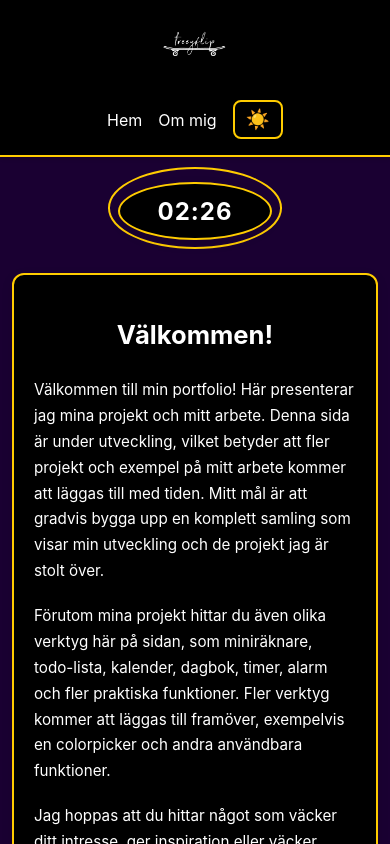
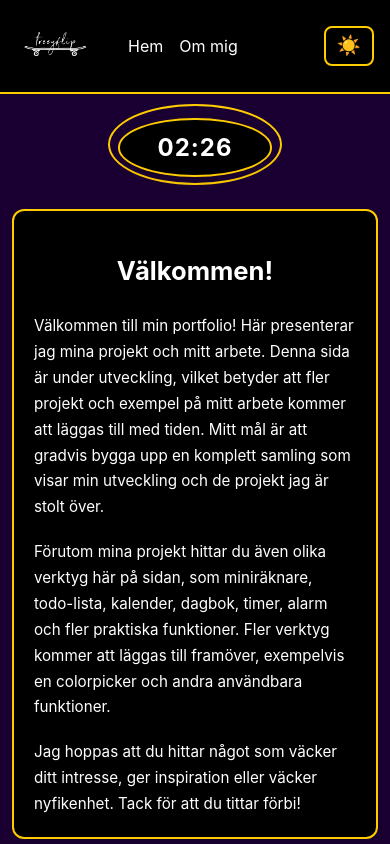
Before and after one commit to rikard95/portfolio, an Angular app: page / in a window 390 px wide. Built offline with nearby package versions, Linux system fonts and the light colour scheme.

Commit message:
Move logo to navbar left side and maintain sticky positioning
Co-authored-by: rikard95 <160187808+rikard95@users.noreply.github.com>

```diff
--- a/src/app/layout/header/header.css
+++ b/src/app/layout/header/header.css
@@ -1,6 +1,6 @@
 header {
   display: flex;
-  justify-content: space-evenly;
+  justify-content: center;
   align-items: center;
   padding: 1rem 2rem;
   background-color: #000000;
@@ -14,6 +14,7 @@ header {
 
 .logo{
   cursor: pointer;
+  margin-right: auto;
 }
 
 header .logo {
@@ -25,6 +26,8 @@ header .logo {
 header nav {
   display: flex;
   gap: 1.5rem;
+  align-items: center;
+  width: 100%;
 }
 
 header nav a {
@@ -71,21 +74,18 @@ header .logo img {
 
 @media (max-width: 768px) {
   header {
-    flex-direction: column;
-    gap: 1rem;
     padding: 1rem;
-  }
-
-  header .logo {
-    margin-bottom: 0.5rem;
   }
 
   header nav {
     flex-wrap: wrap;
-    justify-content: center;
+    justify-content: flex-start;
     align-items: center;
     gap: 1rem;
-    width: 100%;
+  }
+
+  .logo {
+    margin-right: 1rem;
   }
 
   header nav a {
@@ -95,6 +95,7 @@ header .logo img {
   .dark-mode-toggle {
     font-size: 1.2rem;
     padding: 0.4rem 0.7rem;
+    margin-left: auto;
   }
 
   header .logo img {
--- a/src/app/layout/header/header.html
+++ b/src/app/layout/header/header.html
@@ -1,8 +1,8 @@
 <header class="top">
-  <div class="logo">
-    <img class="logga-ut" src="logo.png" alt="Angular Logo" routerLink="hem" routerLinkActive="active" >
-  </div>
   <nav>
+    <div class="logo">
+      <img class="logga-ut" src="logo.png" alt="Angular Logo" routerLink="hem" routerLinkActive="active" >
+    </div>
     <a class="logga-ut" routerLink="hem" routerLinkActive="active" [routerLinkActiveOptions]="{ exact: true }">Hem</a>
     <a class="logga-ut" routerLink="om-mig" routerLinkActive="active">Om mig</a>
     <!-- <a class="logga-ut" routerLink="kontakt" routerLinkActive="active">Kontakt</a>
```
